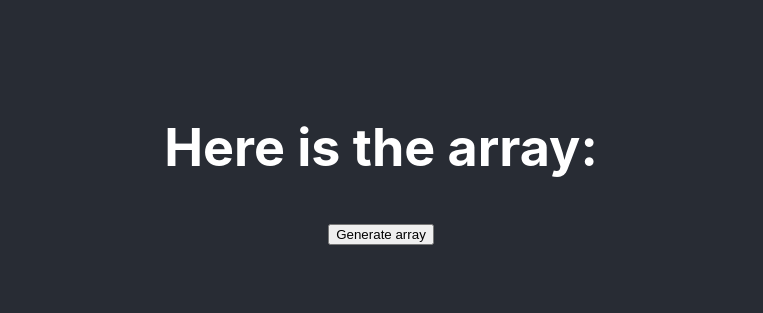
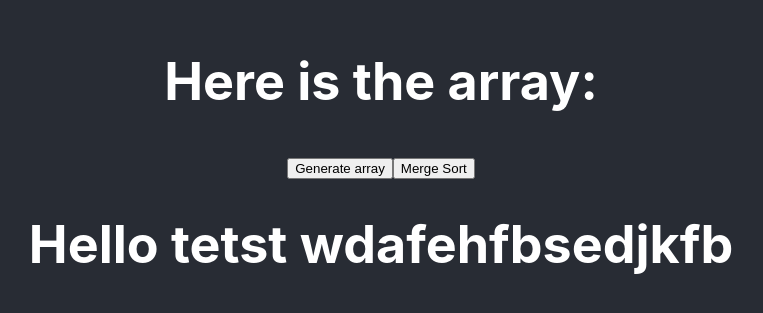
Before and after one commit to kbotero201/sort-algo, a React (Create React App) app: page / in a window 1280 px wide. Shown: the part 237-550 px from the top of the page, without its empty margins (259-1022 px from the left). Built offline with nearby package versions, Linux system fonts and the light colour scheme.

Commit message:
merge component

```diff
--- /dev/null
+++ b/src/SortAlgorithims/mergeSort.js
@@ -0,0 +1,12 @@
+import React, {useState} from 'react'
+
+function MergeSort(){
+
+    return(
+        <div>
+            <h1> Hello tetst wdafehfbsedjkfb </h1>
+        </div>
+    )
+}
+
+export default MergeSort
--- a/src/SortVisual/SortVisual.js
+++ b/src/SortVisual/SortVisual.js
@@ -1,5 +1,6 @@
 import React, {useState} from 'react'
 import './SortVisual.css'
+import MergeSort from '../SortAlgorithims/mergeSort.js'
 
 function SortVisual(){
     const [array, setArray] = useState([])
@@ -15,6 +16,14 @@ function SortVisual(){
     function randomNumber(min, max){
         return Math.floor(Math.random() * (max - min + 1) + min)
     }
+
+    function mergeSort(){
+        const sortedArray = array.slice().sort((a, b) => a - b)
+        //console.log(sortedArray)
+        const mergeSortedArray = "test"
+    }
+
+    //const sortedArray = array.slice().sort((a, b) => a - b)
 
     //const displayArray = array.map((value) => {
     //const heightVlaue = value + "px"
@@ -41,9 +50,12 @@ function SortVisual(){
 
                     </div>
                 ))}
+                {mergeSort()}
             </div>
             <h1> Here is the array:{/*displayArray*/} </h1>
-            <button onClick={newArray}> Generate array</button>
+            <button onClick={newArray}> Generate array </button>
+            <button onClick={mergeSort}> Merge Sort </button>
+            <MergeSort />
         </div>
     )
 }
```
